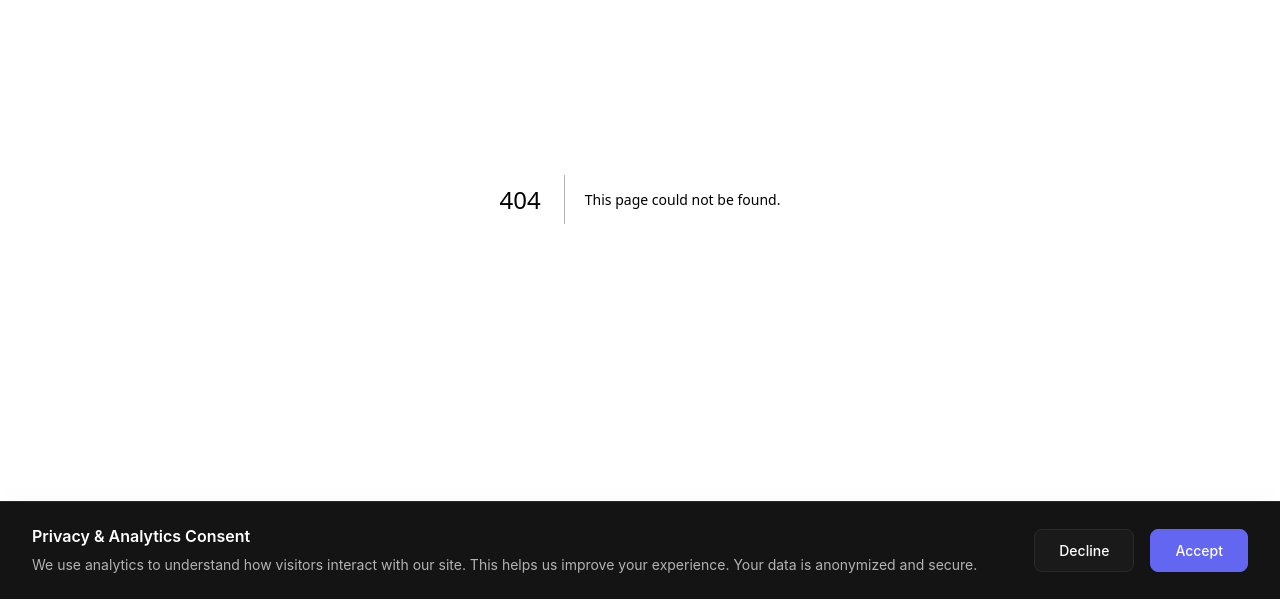
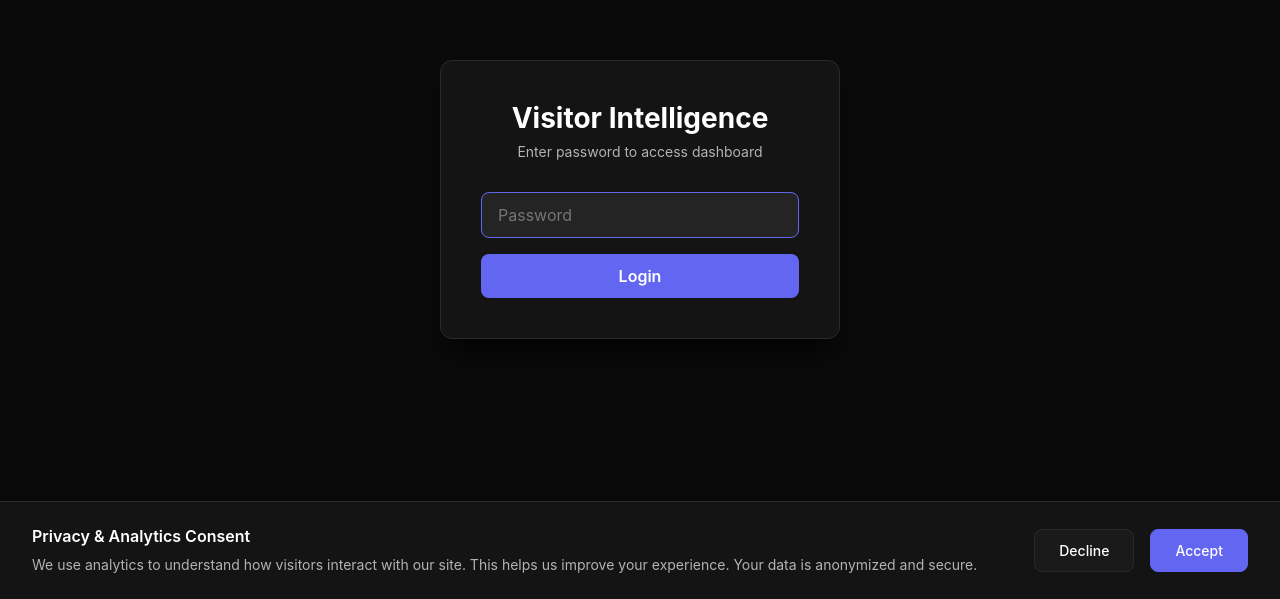
Before and after one commit to gmajors1326/visitor-intelligence, a Next.js app: page /login in a window 1280 px wide. Before the commit this address had no page. Shown: the part 201-800 px from the top of the page. Built offline with nearby package versions, Linux system fonts and the light colour scheme.

Commit message:
Add password protection for dashboard

```diff
--- /dev/null
+++ b/app/login/login.module.css
@@ -0,0 +1,88 @@
+.container {
+  min-height: 100vh;
+  display: flex;
+  align-items: center;
+  justify-content: center;
+  background: var(--bg-primary);
+  padding: 2rem;
+}
+
+.loginBox {
+  background: var(--bg-secondary);
+  border: 1px solid var(--border-color);
+  border-radius: var(--radius-lg);
+  padding: 2.5rem;
+  width: 100%;
+  max-width: 400px;
+  box-shadow: var(--shadow-xl);
+}
+
+.title {
+  font-size: 1.75rem;
+  font-weight: 700;
+  color: var(--text-primary);
+  text-align: center;
+  margin-bottom: 0.5rem;
+}
+
+.subtitle {
+  font-size: 0.875rem;
+  color: var(--text-secondary);
+  text-align: center;
+  margin-bottom: 2rem;
+}
+
+.form {
+  display: flex;
+  flex-direction: column;
+  gap: 1rem;
+}
+
+.input {
+  width: 100%;
+  padding: 0.75rem 1rem;
+  background: var(--bg-tertiary);
+  border: 1px solid var(--border-color);
+  border-radius: var(--radius-md);
+  color: var(--text-primary);
+  font-size: 1rem;
+  transition: all 0.2s;
+}
+
+.input:focus {
+  outline: none;
+  border-color: var(--accent-primary);
+  background: var(--bg-hover);
+}
+
+.button {
+  width: 100%;
+  padding: 0.75rem 1rem;
+  background: var(--accent-primary);
+  border: none;
+  border-radius: var(--radius-md);
+  color: white;
+  font-size: 1rem;
+  font-weight: 600;
+  cursor: pointer;
+  transition: all 0.2s;
+}
+
+.button:hover:not(:disabled) {
+  background: var(--accent-primary-hover);
+}
+
+.button:disabled {
+  opacity: 0.6;
+  cursor: not-allowed;
+}
+
+.error {
+  padding: 0.75rem;
+  background: rgba(239, 68, 68, 0.1);
+  border: 1px solid var(--error);
+  border-radius: var(--radius-md);
+  color: var(--error);
+  font-size: 0.875rem;
+  text-align: center;
+}
--- /dev/null
+++ b/app/login/page.tsx
@@ -0,0 +1,62 @@
+'use client';
+
+import { useState } from 'react';
+import { useRouter } from 'next/navigation';
+import styles from './login.module.css';
+
+export default function LoginPage() {
+  const [password, setPassword] = useState('');
+  const [error, setError] = useState('');
+  const [loading, setLoading] = useState(false);
+  const router = useRouter();
+
+  const handleSubmit = async (e: React.FormEvent) => {
+    e.preventDefault();
+    setError('');
+    setLoading(true);
+
+    try {
+      const res = await fetch('/api/auth/login', {
+        method: 'POST',
+        headers: { 'Content-Type': 'application/json' },
+        body: JSON.stringify({ password }),
+      });
+
+      if (res.ok) {
+        router.push('/dashboard');
+        router.refresh();
+      } else {
+        const data = await res.json();
+        setError(data.error || 'Invalid password');
+      }
+    } catch (err) {
+      setError('Failed to authenticate');
+    } finally {
+      setLoading(false);
+    }
+  };
+
+  return (
+    <div className={styles.container}>
+      <div className={styles.loginBox}>
+        <h1 className={styles.title}>Visitor Intelligence</h1>
+        <p className={styles.subtitle}>Enter password to access dashboard</p>
+        <form onSubmit={handleSubmit} className={styles.form}>
+          <input
+            type="password"
+            value={password}
+            onChange={(e) => setPassword(e.target.value)}
+            placeholder="Password"
+            className={styles.input}
+            required
+            autoFocus
+          />
+          {error && <div className={styles.error}>{error}</div>}
+          <button type="submit" className={styles.button} disabled={loading}>
+            {loading ? 'Authenticating...' : 'Login'}
+          </button>
+        </form>
+      </div>
+    </div>
+  );
+}
--- a/package.json
+++ b/package.json
@@ -15,6 +15,7 @@
   },
   "dependencies": {
     "@paralleldrive/cuid2": "^2.2.2",
+    "bcryptjs": "^2.4.3",
     "date-fns": "^3.0.0",
     "dotenv": "^16.6.1",
     "drizzle-orm": "^0.45.1",
@@ -27,6 +28,7 @@
     "zod": "^3.22.4"
   },
   "devDependencies": {
+    "@types/bcryptjs": "^2.4.6",
     "@types/node": "^20.11.0",
     "@types/pg": "^8.16.0",
     "@types/react": "^18.2.0",
```
Also changed, not shown: app/api/auth/login/route.ts (added, +57 -0 lines), app/api/auth/logout/route.ts (added, +7 -0 lines), components/Dashboard.tsx (+10 -1 lines), middleware.ts (+24 -0 lines), 1 other file (tests, documents, lock files or other folders).
